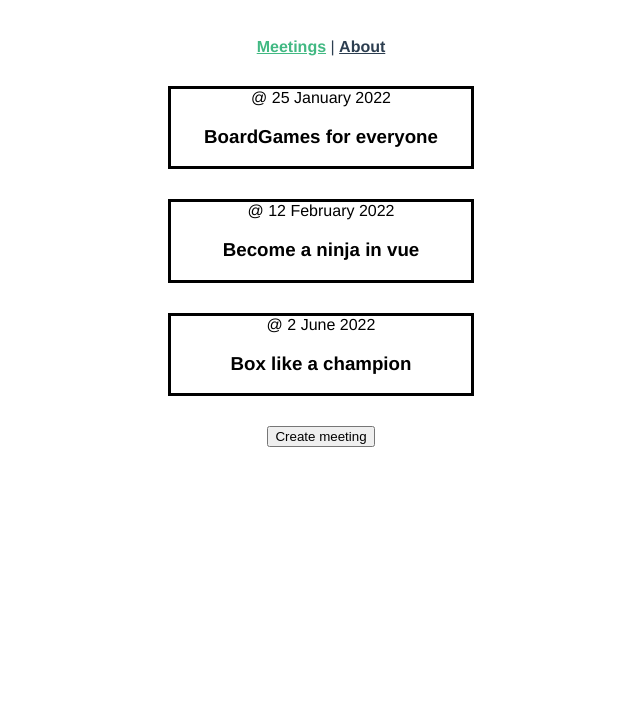
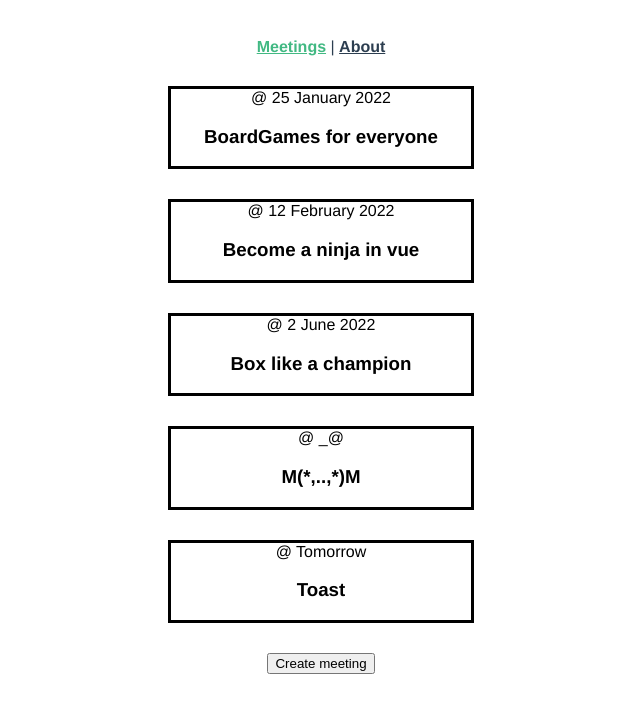
Before and after one commit to maximeNicot/my-vue-3, a Vue app: page / in a window 1280 px wide. Shown: the top 712 px of the page, without its empty margins (319-959 px from the left). Built offline with nearby package versions, Linux system fonts and the light colour scheme; data requests are answered from the project's data file.

Commit message:
Delete component

```diff
--- a/db.json
+++ b/db.json
@@ -17,6 +17,22 @@
       "title": "Box like a champion",
       "description": "Learn the basics and more of boxing",
       "date": "2 June 2022"
+    },
+    {
+      "description": "Copypastas",
+      "title": "M(*,..,*)M",
+      "category": "Space",
+      "id": "bbd4a073-8e9f-4769-9639-3b72be9b3224",
+      "date": "_@",
+      "organizer": "Gome Jabar"
+    },
+    {
+      "description": "Delicious Toast",
+      "title": "Toast",
+      "category": "",
+      "id": "e4e4649f-27cd-4287-bdf9-a10897496389",
+      "date": "Tomorrow",
+      "organizer": "Gome Jabar"
     }
   ]
 }
--- a/package.json
+++ b/package.json
@@ -11,8 +11,11 @@
   "dependencies": {
     "axios": "^0.24.0",
     "core-js": "^3.6.5",
+    "nprogress": "^0.2.0",
     "vue": "^3.0.0",
     "vue-router": "^4.0.0-0",
+    "vue-toastification": "^2.0.0-rc.5",
+    "vue-uuid": "^2.0.2",
     "vuex": "^4.0.0-0"
   },
   "devDependencies": {
--- a/src/main.js
+++ b/src/main.js
@@ -2,5 +2,7 @@ import { createApp } from "vue";
 import App from "./App.vue";
 import router from "./router";
 import store from "./store";
-
-createApp(App).use(store).use(router).mount("#app");
+import Toast from "vue-toastification";
+import "nprogress/nprogress.css";
+import "vue-toastification/dist/index.css";
+createApp(App).use(store).use(router).use(Toast).mount("#app");
--- a/src/services/MettingService.js
+++ b/src/services/MettingService.js
@@ -1,7 +1,7 @@
 import axios from "axios";
 
 const apiClient = axios.create({
-  baseURL: "http://localhost:3005/",
+  baseURL: "http://localhost:3004",
   withCredentials: false,
   headers: {
     Accept: "application/json",
@@ -16,7 +16,10 @@ export default {
   getMeeting(id) {
     return apiClient.get("/meetings/" + id);
   },
-  postMeeting(meeting){
+  postMeeting(meeting) {
     return apiClient.post("/meetings", meeting);
+  },
+  deleteMeeting(id) {
+    return apiClient.delete("/meetings/" + id);
   }
 };
--- a/src/store/index.js
+++ b/src/store/index.js
@@ -1,6 +1,8 @@
 import { createStore } from "vuex";
+import { useToast } from "vue-toastification";
 import MettingService from "../services/MettingService";
 
+const toast = useToast()
 export default createStore({
   state: {
     user: "Gome Jabar",
@@ -16,9 +18,9 @@ export default createStore({
       MettingService.postMeeting(meeting)
         .then(() => {
           commit("ADD_EVENT", meeting);
+          toast.success("incremented!")
         })
         .catch((error) => {
-          console.log('error thrown')
           throw(error);
         });
     },
--- a/src/views/MeetingCreate.vue
+++ b/src/views/MeetingCreate.vue
@@ -8,8 +8,7 @@
           v-for="option in categories"
           :value="option"
           :key="option"
-          :selected="option === meeting.category"
-        >
+          :selected="option === meeting.category">
           {{ option }}
         </option>
       </select>
@@ -26,6 +25,8 @@
 </template>
 <script>
 import BaseInput from "../components/BaseInput";
+import NProgress from "nprogress";
+import { uuid } from "vue-uuid";
 export default {
   components: { BaseInput },
   data() {
@@ -34,7 +35,7 @@ export default {
         description: "",
         title: "",
         category: "",
-        id: "",
+        id: uuid.v4(),
         date: "",
         organizer: "", //sync to vuex state
       },
@@ -43,6 +44,7 @@ export default {
   },
   methods: {
     onSubmit() {
+      NProgress.start();
       this.meeting.organizer = this.$store.state.user;
       this.$store
         .dispatch("createMeeting", this.meeting)
@@ -50,9 +52,9 @@ export default {
           this.$router.push({ name: "MeetingList" });
         })
         .catch((error) => {
-          console.log("error depuis le component")
           this.$router.push({ name: "DisplayError", params: { error: error } });
         });
+      NProgress.done();
     },
   },
 };
--- a/src/views/MeetingDetails.vue
+++ b/src/views/MeetingDetails.vue
@@ -3,13 +3,16 @@
     <h1>{{ meeting.title }}</h1>
     <p>@ {{ meeting.date }}</p>
     <p>{{ meeting.description }}</p>
+    <button v-on:click="deleteMeeting" type="button">Delete</button>
   </div>
 
 </template>
 
 <script>
 import MettingService from "../services/MettingService";
-
+import { useToast } from 'vue-toastification'
+import About from "../views/About";
+const toast = useToast();
 export default {
   props: ["id"],
   data() {
@@ -22,5 +25,14 @@ export default {
       this.meeting = response.data;
     });
   },
+  methods: {
+    deleteMeeting(){
+      MettingService.deleteMeeting(this.id).then(() => {
+        this.$router.push({ name: "MeetingList" });
+
+        toast.error(About);
+      });
+    }
+  }
 };
 </script>
```
Also changed, not shown: 1 other file (tests, documents, lock files or other folders).
